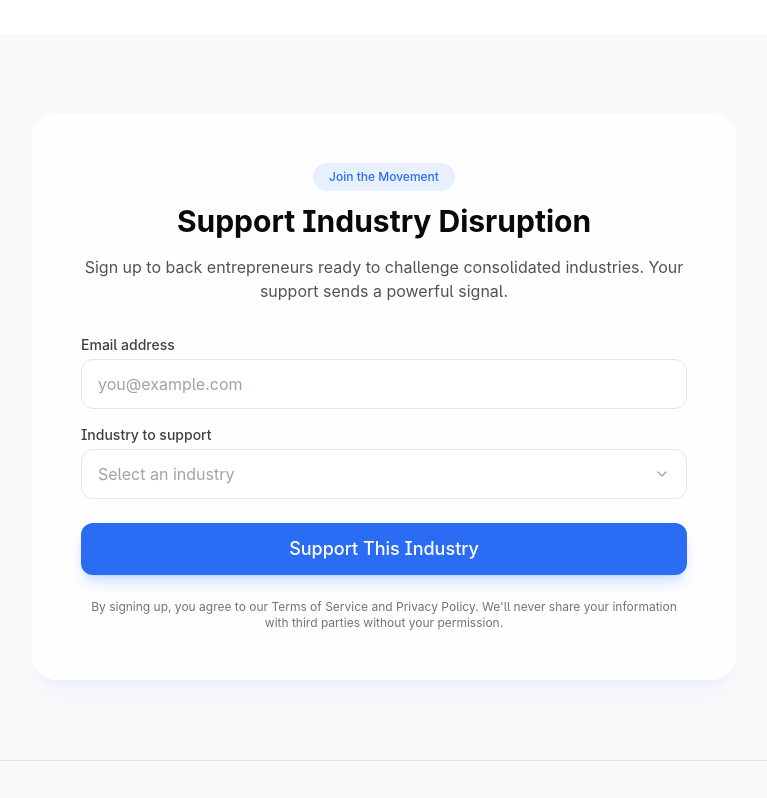
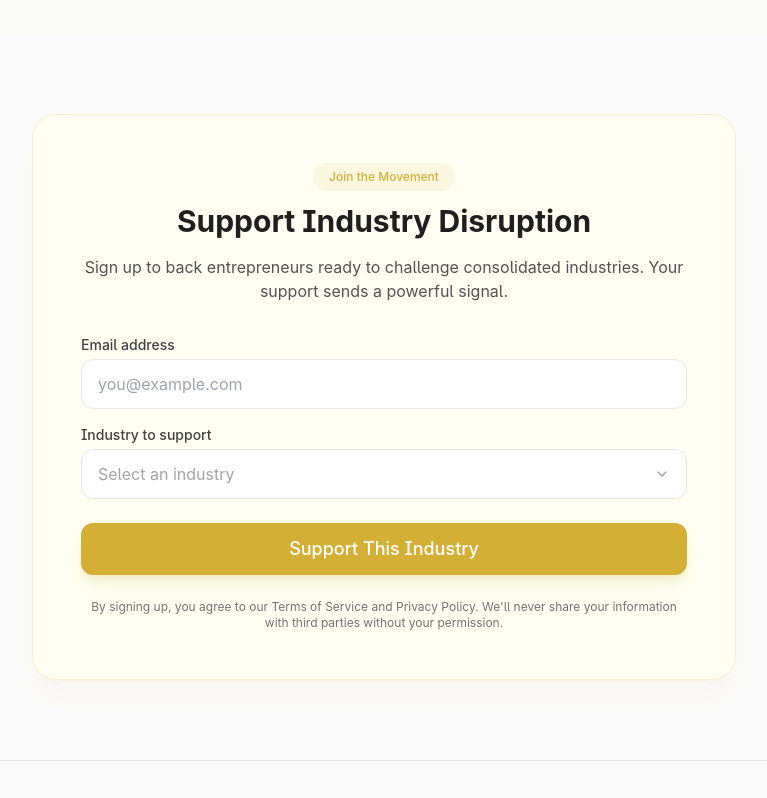
Before and after one commit to EBITDA420/decimate-marketplace, a React (Vite) app: page / in a window 1280 px wide. Shown: the part 2334-3132 px from the top of the page, without its empty margins (256-1023 px from the left). Built offline with nearby package versions, Linux system fonts and the light colour scheme; a web font is replaced by a local one.

Commit message:
Update colors to Roman theme
Update the color scheme to be inspired by the Roman Empire, using white, gold, and red.

```diff
--- a/src/components/Header.tsx
+++ b/src/components/Header.tsx
@@ -19,7 +19,7 @@ const Header = () => {
       className={cn(
         "fixed top-0 left-0 right-0 z-50 py-4 px-6 md:px-10 transition-all duration-300",
         scrolled
-          ? "bg-white/80 backdrop-blur-md border-b border-neutral-200/50 shadow-sm"
+          ? "bg-roman-ivory/80 backdrop-blur-md border-b border-roman-gold/30 shadow-sm"
           : "bg-transparent"
       )}
     >
@@ -32,20 +32,20 @@ const Header = () => {
         </a>
 
         <nav className="hidden md:flex items-center space-x-6">
-          <a href="#industries" className="text-sm font-medium text-neutral-700 hover:text-primary transition-colors">
+          <a href="#industries" className="text-sm font-medium text-foreground hover:text-roman-red transition-colors">
             Industries
           </a>
-          <a href="#about" className="text-sm font-medium text-neutral-700 hover:text-primary transition-colors">
+          <a href="#about" className="text-sm font-medium text-foreground hover:text-roman-red transition-colors">
             About
           </a>
-          <a href="#signup" className="text-sm font-medium text-neutral-700 hover:text-primary transition-colors">
+          <a href="#signup" className="text-sm font-medium text-foreground hover:text-roman-red transition-colors">
             Join
           </a>
         </nav>
 
         <a
           href="#signup"
-          className="px-5 py-2 rounded-full bg-primary text-white text-sm font-medium hover:bg-primary/90 transition-colors focus-ring"
+          className="px-5 py-2 rounded-full bg-roman-red text-roman-ivory text-sm font-medium hover:bg-roman-red/90 transition-colors focus-ring"
         >
           Get Started
         </a>
--- a/src/components/Hero.tsx
+++ b/src/components/Hero.tsx
@@ -39,7 +39,7 @@ const Hero = () => {
       <div className="absolute inset-0 -z-10 overflow-hidden">
         <div className="absolute -inset-[10%] opacity-20">
           <div
-            className="w-full h-full bg-gradient-to-r from-blue-600/30 via-violet-600/30 to-emerald-600/30 animate-pulse-subtle rounded-full blur-3xl"
+            className="w-full h-full bg-gradient-to-r from-roman-red/30 via-roman-gold/30 to-roman-ivory/40 animate-pulse-subtle rounded-full blur-3xl"
             style={{ animationDuration: '8s' }}
           />
         </div>
@@ -49,7 +49,7 @@ const Hero = () => {
       <div className="container max-w-5xl mx-auto text-center">
         <div className="space-y-3 mb-6">
           <span
-            className={`inline-block px-4 py-1.5 text-xs font-medium bg-primary/10 text-primary rounded-full transition-all duration-700 ${isVisible ? 'opacity-100' : 'opacity-0 translate-y-4'}`}
+            className={`inline-block px-4 py-1.5 text-xs font-medium bg-roman-gold/10 text-roman-gold rounded-full transition-all duration-700 ${isVisible ? 'opacity-100' : 'opacity-0 translate-y-4'}`}
           >
             Challenging Industry Monopolies
           </span>
@@ -59,7 +59,7 @@ const Hero = () => {
           className={`text-4xl md:text-6xl lg:text-7xl font-bold tracking-tight mb-6 transition-all duration-700 delay-100 ${isVisible ? 'opacity-100' : 'opacity-0 translate-y-6'}`}
         >
           <span className="block">Decimate the Giants.</span>
-          <span className="block text-primary">Build the Future.</span>
+          <span className="block text-roman-red">Build the Future.</span>
         </h1>
 
         <p
@@ -71,14 +71,14 @@ const Hero = () => {
         <div className={`flex flex-col sm:flex-row items-center justify-center gap-4 transition-all duration-700 delay-300 ${isVisible ? 'opacity-100' : 'opacity-0 translate-y-10'}`}>
           <a
             href="#industries"
-            className="px-8 py-4 rounded-full bg-primary text-white font-medium text-lg shadow-lg shadow-primary/20 hover:shadow-xl hover:shadow-primary/30 hover:translate-y-[-2px] transition-all focus-ring w-full sm:w-auto"
+            className="px-8 py-4 rounded-full bg-roman-red text-roman-ivory font-medium text-lg shadow-lg shadow-roman-red/20 hover:shadow-xl hover:shadow-roman-red/30 hover:translate-y-[-2px] transition-all focus-ring w-full sm:w-auto"
           >
             Explore Industries
           </a>
 
           <a
             href="#about"
-            className="px-8 py-4 rounded-full bg-white border border-neutral-200 text-neutral-800 font-medium text-lg hover:bg-neutral-50 transition-colors focus-ring w-full sm:w-auto"
+            className="px-8 py-4 rounded-full bg-roman-ivory border border-roman-gold/30 text-foreground font-medium text-lg hover:bg-roman-gold/5 transition-colors focus-ring w-full sm:w-auto"
           >
             Learn More
           </a>
@@ -91,7 +91,7 @@ const Hero = () => {
       >
         <a
           href="#industries"
-          className="flex flex-col items-center justify-center text-neutral-400 hover:text-primary transition-colors"
+          className="flex flex-col items-center justify-center text-roman-gold hover:text-roman-red transition-colors"
           aria-label="Scroll down"
         >
           <span className="text-sm font-medium mb-2">Scroll</span>
--- a/src/index.css
+++ b/src/index.css
@@ -5,33 +5,33 @@
 
 @layer base {
   :root {
-    --background: 0 0% 100%;
-    --foreground: 240 10% 3.9%;
+    --background: 60 30% 98%;
+    --foreground: 0 0% 12%;
 
-    --card: 0 0% 100%;
-    --card-foreground: 240 10% 3.9%;
+    --card: 60 30% 98%;
+    --card-foreground: 0 0% 12%;
 
-    --popover: 0 0% 100%;
-    --popover-foreground: 240 10% 3.9%;
+    --popover: 60 30% 98%;
+    --popover-foreground: 0 0% 12%;
 
-    --primary: 220 90% 56%;
-    --primary-foreground: 0 0% 98%;
+    --primary: 46 65% 52%;
+    --primary-foreground: 60 30% 98%;
 
-    --secondary: 240 5.9% 96.1%;
-    --secondary-foreground: 240 5.9% 10%;
+    --secondary: 0 73% 37%;
+    --secondary-foreground: 60 30% 98%;
 
-    --muted: 240 4.8% 95.9%;
-    --muted-foreground: 240 3.8% 46.1%;
+    --muted: 46 30% 90%;
+    --muted-foreground: 0 0% 40%;
 
-    --accent: 240 4.8% 95.9%;
-    --accent-foreground: 240 5.9% 10%;
+    --accent: 46 30% 90%;
+    --accent-foreground: 0 0% 12%;
 
     --destructive: 0 84.2% 60.2%;
-    --destructive-foreground: 0 0% 98%;
+    --destructive-foreground: 60 30% 98%;
 
-    --border: 240 5.9% 90%;
-    --input: 240 5.9% 90%;
-    --ring: 240 5.9% 10%;
+    --border: 46 30% 85%;
+    --input: 46 30% 85%;
+    --ring: 46 65% 52%;
     --radius: 12px;
   }
 
@@ -61,7 +61,7 @@
 
 @layer utilities {
   .glass {
-    @apply bg-white/80 backdrop-blur-md border border-white/20;
+    @apply bg-roman-ivory/80 backdrop-blur-md border border-roman-gold/20;
   }
 
   .text-balance {
@@ -71,7 +71,7 @@
 
 @layer components {
   .focus-ring {
-    @apply focus-visible:outline-none focus-visible:ring-2 focus-visible:ring-primary/50 focus-visible:ring-offset-2;
+    @apply focus-visible:outline-none focus-visible:ring-2 focus-visible:ring-roman-gold/50 focus-visible:ring-offset-2;
   }
 
   .clip-text {
--- a/src/pages/NotFound.tsx
+++ b/src/pages/NotFound.tsx
@@ -14,9 +14,9 @@ const NotFound = () => {
   }, [location.pathname]);
 
   return (
-    <div className="min-h-screen flex items-center justify-center bg-neutral-50 px-6">
+    <div className="min-h-screen flex items-center justify-center bg-roman-ivory px-6">
       <div className="text-center max-w-md">
-        <div className="bg-primary/10 w-16 h-16 rounded-full flex items-center justify-center text-primary mb-6 mx-auto">
+        <div className="bg-roman-gold/10 w-16 h-16 rounded-full flex items-center justify-center text-roman-gold mb-6 mx-auto">
           <span className="text-2xl font-bold">404</span>
         </div>
 
@@ -28,7 +28,7 @@ const NotFound = () => {
 
         <a
           href="/"
-          className="inline-flex items-center px-6 py-3 rounded-full bg-primary text-white font-medium hover:bg-primary/90 transition-colors focus-ring"
+          className="inline-flex items-center px-6 py-3 rounded-full bg-roman-red text-roman-ivory font-medium hover:bg-roman-red/90 transition-colors focus-ring"
         >
           <ArrowLeft className="mr-2 w-4 h-4" />
           Back to home
--- a/tailwind.config.ts
+++ b/tailwind.config.ts
@@ -66,6 +66,11 @@ export default {
 					'accent-foreground': 'hsl(var(--sidebar-accent-foreground))',
 					border: 'hsl(var(--sidebar-border))',
 					ring: 'hsl(var(--sidebar-ring))'
+				},
+				roman: {
+					gold: '#D4AF37',
+					red: '#9B2335',
+					ivory: '#FFFFF0',
 				}
 			},
 			borderRadius: {
```
